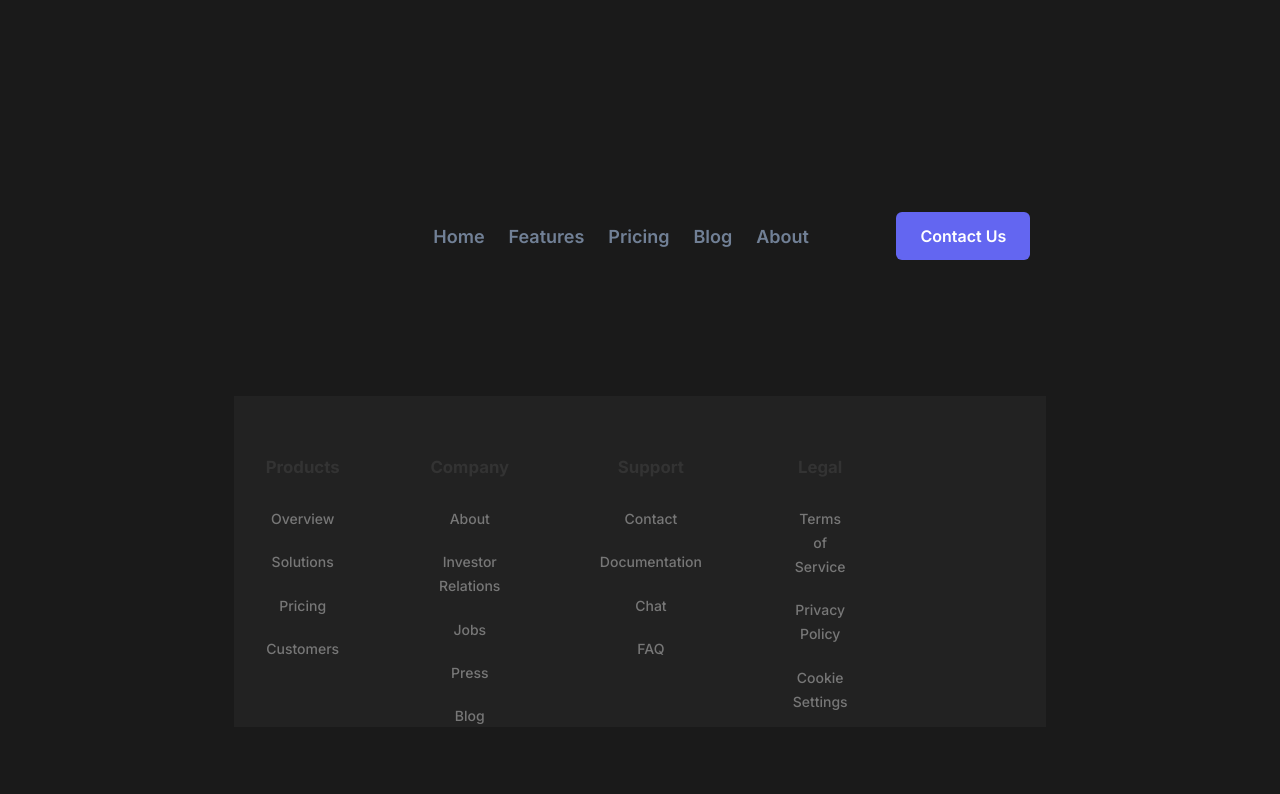
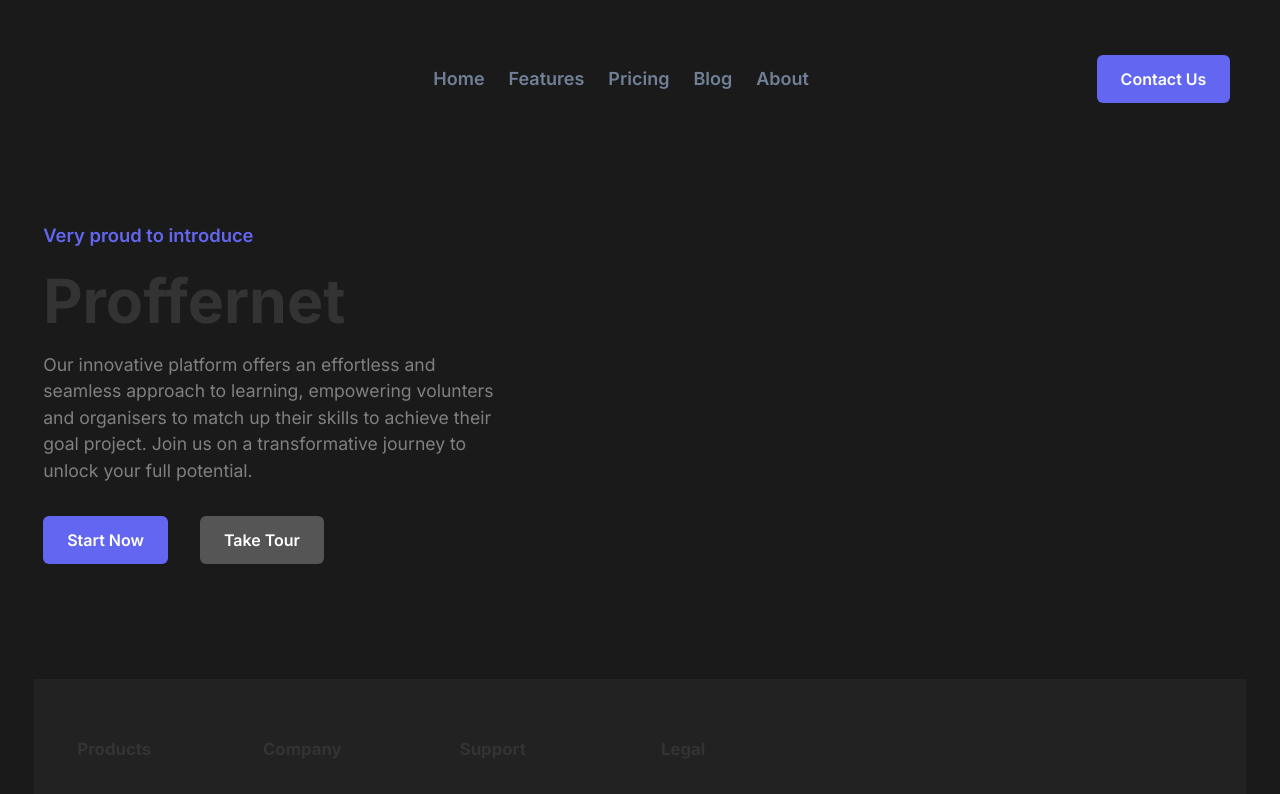
Before and after one commit to Alcyone47/Demo1, a React (Vite) app in the folder proffernet/: page / in a window 1280 px wide. Shown: the top 794 px of the page. Built offline with nearby package versions, Linux system fonts and the light colour scheme.

Commit message:
Landing_page_done

```diff
--- /dev/null
+++ b/proffernet/src/components/HomeContent/Content.css
@@ -0,0 +1,101 @@
+.main-section{
+    max-width: 1280px;
+    display: flex;
+    flex-direction: column;
+    gap: 2rem;
+    padding: 0.6rem;
+    align-items: center;
+    margin: 0 auto;
+}
+
+.content-left{
+    text-align: center;
+    animation: slideFromLeft 1s ease forwards;
+    opacity: 0;
+}
+
+@keyframes slideFromLeft {
+
+    0% {
+        opacity: 0;
+        transform: translateX(-100%);
+    }
+
+    100%{
+        opacity: 1;
+        transform: translateX(0);
+    }
+
+}
+
+.section-label{
+    font-size: 1.15rem;
+    font-weight: 600;
+    color: var(--primary-color);
+}
+
+.section-title{
+    font-size: 2.3rem;
+    padding: 1.1rem;
+    color: var(--text-color);
+}
+
+.section-description{
+    color: var(--gray);
+    font-size: 1.13rem;
+}
+
+.button-group{
+    display: flex;
+    gap: 2rem;
+    padding: 1rem;
+    margin-top: 1rem;
+    align-items: center;
+    justify-content: center;
+}
+
+.start-button,
+.tour-button{
+
+    border: none;
+    border-radius: 0.375rem;
+    background-color: var(--primary-color);
+    color: var(--background-color);
+    transform: all  0.1s;
+    padding: 0.75rem 1.5rem;
+    font-size: 1rem;
+    font-weight: 600;
+}
+
+.tour-button{
+    background-color: var(--dark-gray);
+}
+
+.start-button:hover{
+    background-color: #5254f8;
+}
+
+.tour-button:hover{
+    background-color: var(--gray);
+}
+
+
+.content-right{
+    display: flex;
+    align-items: center;
+    justify-content: center;
+}
+
+
+.image-container{
+    border: none;
+    border-radius: 1.225rem;
+    overflow: hidden;
+    box-shadow: 0px 4px 8px rgba(0,0,0,0.1);
+    height: 50vh;
+}
+
+.section-image{
+    height: 100%;
+    width: 100%;
+}
--- /dev/null
+++ b/proffernet/src/components/HomeContent/Content.jsx
@@ -0,0 +1,32 @@
+import React from 'react'
+
+const Content = () => {
+  return (
+    <div class="content">
+    <section class="main-section">
+
+        <div class="content-left">
+            <p class="section-label">Very proud to introduce</p>
+            <h1 class="section-title">Proffernet</h1>
+            <p class="section-description">
+                Our innovative platform offers an effortless and seamless approach to learning, empowering volunters and organisers to match up their skills  to achieve their goal project. Join us on a transformative journey to  unlock your full potential.
+            </p>
+            <div class="button-group">
+                <a href="#start" class="start-button">Start Now</a>
+                <a href="#tour" class="tour-button">Take Tour</a>
+            </div>
+        </div>
+
+        <div class="content-right">
+
+            <div class="image-container">
+                {/* <img src="./images/usgs-hoS3dzgpHzw-unsplash.jpg" alt="sectionImage" class="section-image" /> */}
+            </div>
+
+        </div>
+    </section>
+</div>
+  )
+}
+
+export default Content
--- a/proffernet/src/components/Navbar/Navbar.css
+++ b/proffernet/src/components/Navbar/Navbar.css
@@ -20,7 +20,7 @@
 }
 
 body{
-    height: 100vh;
+    height: auto;
     text-align: center;
     background-color: var(--background-color);
     padding: 0.1rem;
@@ -37,6 +37,7 @@ body{
     justify-content: space-between;
     align-items: center;
     padding: 1rem;
+    height: 3.625rem;
 }
 
 .logo{
--- a/proffernet/src/components/Navbar/Navbar.jsx
+++ b/proffernet/src/components/Navbar/Navbar.jsx
@@ -27,7 +27,7 @@ const Navbar = () => {
             </a>
 
             <button type="button" class="menu-button">
-                <img src="./images/Hamburger.svg" alt="menuButton" class="menu-icon" />
+                {/* <img src="./images/Hamburger.svg" alt="menuButton" class="menu-icon" /> */}
             </button>
 
         </header>
--- a/proffernet/src/pages/Home.jsx
+++ b/proffernet/src/pages/Home.jsx
@@ -3,12 +3,14 @@ import { useNavigate } from 'react-router-dom'
 import '../CSS/Home.css'
 import Navbar from '../components/Navbar/Navbar'
 import Footer from '../components/Footer/Footer'
+import Content from '../components/HomeContent/Content'
 
 const Home = () => {
     const navigate = useNavigate();
     return (
         <>
             <Navbar/>
+            <Content/>
             <Footer/>
         </>
     )
```
